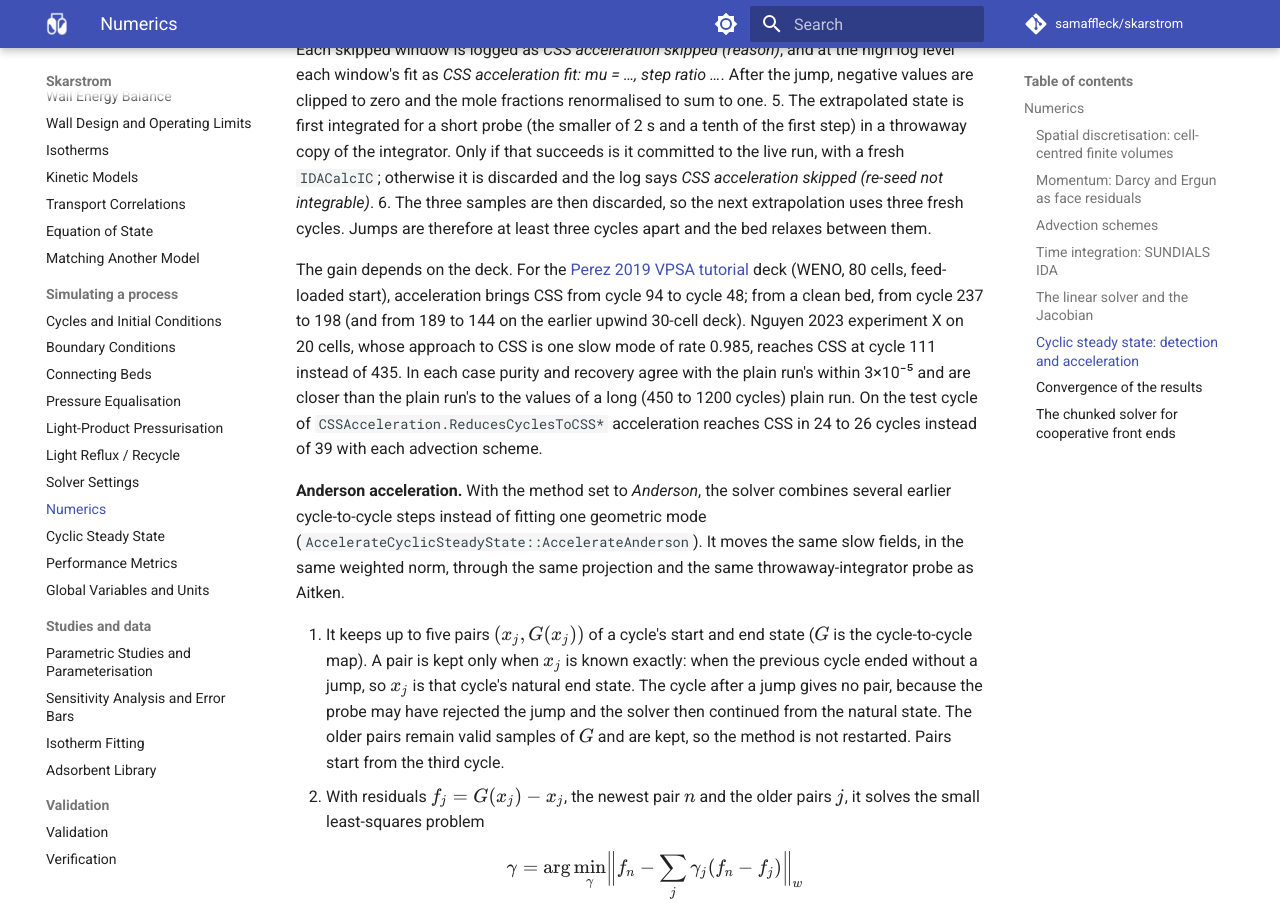
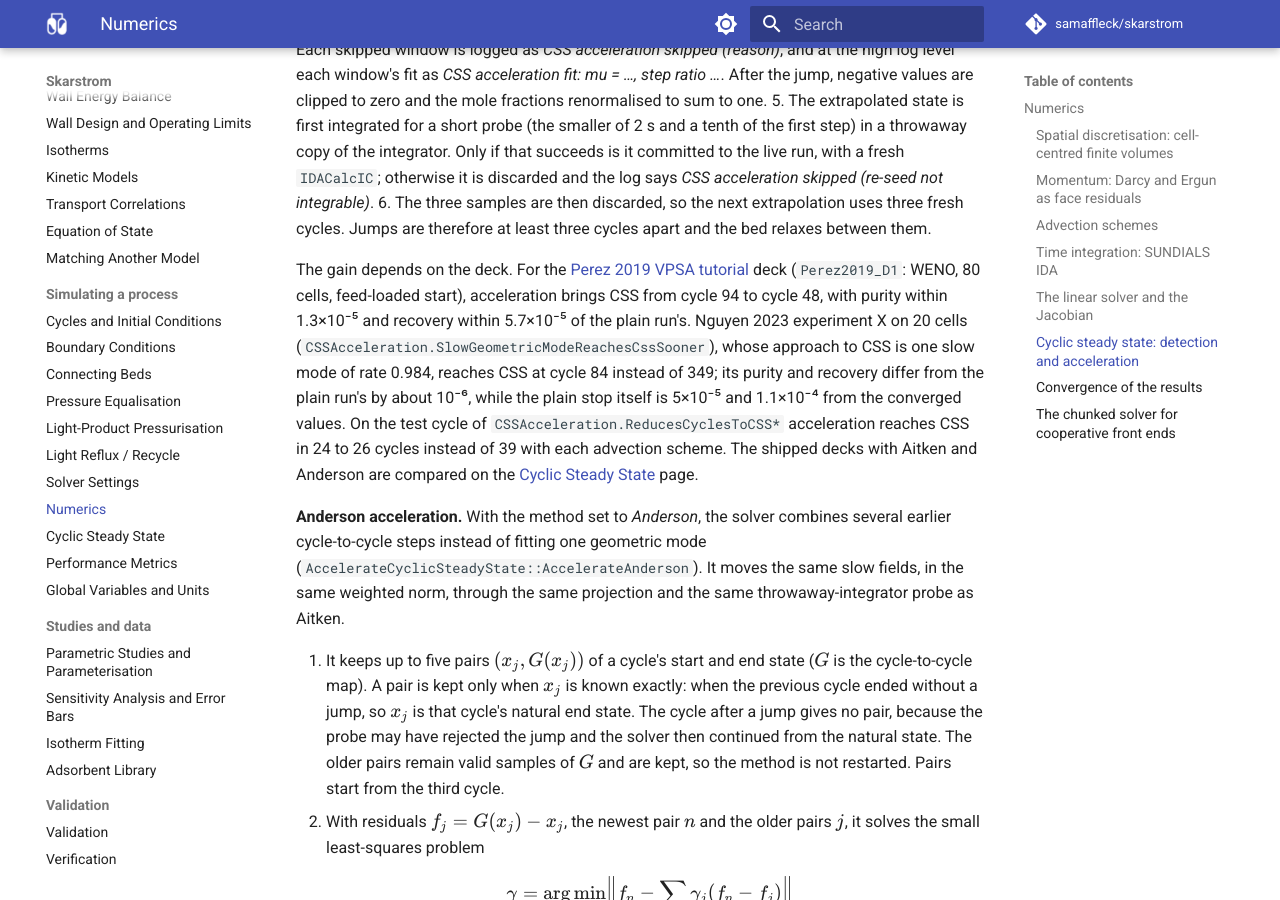
Before and after one commit to samaffleck/skarstrom, an MkDocs documentation site: the page built from docs/numerics.md, in a window 1280 px wide and 900 px high, scrolled down 11168 px. Built offline with MkDocs 1.6.1 and Material for MkDocs 9.7.7, drawn with Linux system fonts in a browser that asks for light colours; comment, search, counter and statistics services are not loaded; some of the changed text lies outside the part shown.

Commit message:
Update the cycle counts in the CSS acceleration docs
Re-measured on the current engine:
- Nguyen 2023 X on 20 cells (SlowGeometricModeReachesCssSooner): CSS at
  cycle 84 with Aitken instead of 349 plain (rate 0.984); the docs said
  111 and 435.
- The CSSConvergence slow cycle: the plain rule stops at cycle 108 with a
  recovery error of 5.95e-5 (5.94e-5 predicted); Aitken stops 28 cycles
  earlier, 1.4-2.8e-5 from the CSS value.
- Perez 2019 D1 (the tutorial deck): still 94 to 48 cycles, but the
  recovery differs from the plain run's by 5.7e-5, not "within 5e-5" or
  3e-5.
- Perez 2019 E reaches CSS after 206 cycles, not 207.

The clean-bed and upwind 30-cell counts for the tutorial deck were not
re-measured, so they are removed.

Co-Authored-By: Claude Opus 5.5 <noreply@anthropic.com>
Claude-Session: https://claude.ai/code/session_01LRbL7U4QXAzA8nABVS5TsR
Signed-off-by: Claude <noreply@anthropic.com>

```diff
--- a/docs/numerics.md
+++ b/docs/numerics.md
@@ -152,7 +152,7 @@ $$
 5. The extrapolated state is first integrated for a short probe (the smaller of 2 s and a tenth of the first step) in a throwaway copy of the integrator. Only if that succeeds is it committed to the live run, with a fresh `IDACalcIC`; otherwise it is discarded and the log says *CSS acceleration skipped (re-seed not integrable)*.
 6. The three samples are then discarded, so the next extrapolation uses three fresh cycles. Jumps are therefore at least three cycles apart and the bed relaxes between them.
 
-The gain depends on the deck. For the [Perez 2019 VPSA tutorial](perez-2019-vpsa.md) deck (WENO, 80 cells, feed-loaded start), acceleration brings CSS from cycle 94 to cycle 48; from a clean bed, from cycle 237 to 198 (and from 189 to 144 on the earlier upwind 30-cell deck). Nguyen 2023 experiment X on 20 cells, whose approach to CSS is one slow mode of rate 0.985, reaches CSS at cycle 111 instead of 435. In each case purity and recovery agree with the plain run's within 3×10⁻⁵ and are closer than the plain run's to the values of a long (450 to 1200 cycles) plain run. On the test cycle of `CSSAcceleration.ReducesCyclesToCSS*` acceleration reaches CSS in 24 to 26 cycles instead of 39 with each advection scheme.
+The gain depends on the deck. For the [Perez 2019 VPSA tutorial](perez-2019-vpsa.md) deck (`Perez2019_D1`: WENO, 80 cells, feed-loaded start), acceleration brings CSS from cycle 94 to cycle 48, with purity within 1.3×10⁻⁵ and recovery within 5.7×10⁻⁵ of the plain run's. Nguyen 2023 experiment X on 20 cells (`CSSAcceleration.SlowGeometricModeReachesCssSooner`), whose approach to CSS is one slow mode of rate 0.984, reaches CSS at cycle 84 instead of 349; its purity and recovery differ from the plain run's by about 10⁻⁶, while the plain stop itself is 5×10⁻⁵ and 1.1×10⁻⁴ from the converged values. On the test cycle of `CSSAcceleration.ReducesCyclesToCSS*` acceleration reaches CSS in 24 to 26 cycles instead of 39 with each advection scheme. The shipped decks with Aitken and Anderson are compared on the [Cyclic Steady State](cyclic-steady-state.md#accelerating-the-approach-to-css) page.
 
 **Anderson acceleration.** With the method set to *Anderson*, the solver combines several earlier cycle-to-cycle steps instead of fitting one geometric mode (`AccelerateCyclicSteadyState::AccelerateAnderson`). It moves the same slow fields, in the same weighted norm, through the same projection and the same throwaway-integrator probe as Aitken.
 
@@ -202,7 +202,7 @@ What the study shows:
 
 **Maximum step.** `max_step` caps IDA's step; it never relaxes the error test, so results do not depend on it beyond the integrator tolerance: in the tests a cap above IDA's own steps leaves a run bit-for-bit the same, and a 0.1 s cap (twice the steps) moves profiles and KPIs by less than the error of a 100 times looser reltol. Decks set it for robustness, not accuracy: `Vysyaraju2024_PSA_exp1` uses 0.5 s because with a 1 s cap IDA stalled at its minimum step in one equalisation step; with 0.5 s (or reltol 10⁻⁷ at 1 s) the run completes and the two agree to 0.01 points in purity and recovery.
 
-**Cyclic steady state.** Near CSS the end-of-cycle map contracts by a fixed factor $\rho$ per cycle, so the state change decays geometrically and every KPI converges at the same rate. The error a KPI still carries when the stopping rule fires at a state change $\Delta \le \varepsilon$ is then $g\thinspace\Delta\thinspace\rho/(1-\rho)$, with $g$ the KPI change per unit state change: proportional to the [state tolerance](cyclic-steady-state.md#state-test) and to $1/(1-\rho)$. On the test cycle with its energy balance on ($\rho = 0.966$) the default rule stops at cycle 108 with a recovery error of 6.1×10⁻⁵ against 6.2×10⁻⁵ predicted; isothermal ($\rho = 0.106$) each decade of state tolerance costs one cycle and buys a decade of KPI accuracy. Aitken acceleration stops 25 cycles earlier on the same cycle, on KPIs 3 to 4×10⁻⁵ from the CSS value, inside the error the rule allows a plain run.
+**Cyclic steady state.** Near CSS the end-of-cycle map contracts by a fixed factor $\rho$ per cycle, so the state change decays geometrically and every KPI converges at the same rate. The error a KPI still carries when the stopping rule fires at a state change $\Delta \le \varepsilon$ is then $g\thinspace\Delta\thinspace\rho/(1-\rho)$, with $g$ the KPI change per unit state change: proportional to the [state tolerance](cyclic-steady-state.md#state-test) and to $1/(1-\rho)$. On the test cycle with its energy balance on ($\rho = 0.966$) the default rule stops at cycle 108 with a recovery error of 5.95×10⁻⁵ against 5.94×10⁻⁵ predicted; isothermal ($\rho = 0.106$) each decade of state tolerance costs one cycle and buys a decade of KPI accuracy. Aitken acceleration stops 28 cycles earlier on the same cycle, on KPIs 1.4 to 2.8×10⁻⁵ from the CSS value, inside the error the rule allows a plain run.
 
 ### The chunked solver for cooperative front ends
 
```
Also changed, not shown: changelog.d/css-docs-numbers.md (added, +6 -0 lines), docs/cyclic-steady-state.md (+1 -1 lines), docs/perez-2019-vpsa.md (+1 -1 lines).
